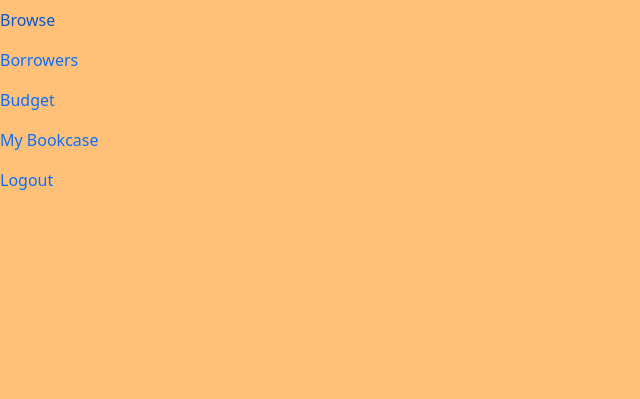
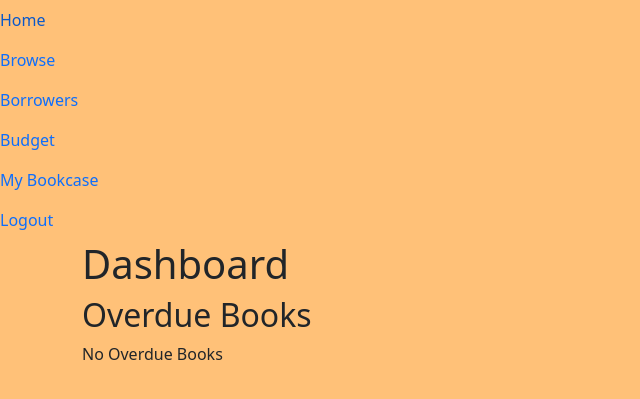
Before and after one commit to Champelo/bookcase, a Flask app: page /dashboard/ in a window 1280 px wide. Shown: the top 399 px of the page, without its empty margins (0-640 px from the left). Run offline with Flask 2, Linux system fonts and the light colour scheme; the visitor is signed in with stand-in values (Sample User, id 1); data that the repository does not hold is empty; some libraries are stand-ins or nearby versions.

Commit message:
Overdue books show up on the dashboard along with the borrower. The user can click on the links to go to the book and borrower profiles

```diff
--- a/bookcase/__init__.py
+++ b/bookcase/__init__.py
@@ -22,7 +22,7 @@ def create_app(test_config=None):
 
     login_manager = LoginManager()
     login_manager.init_app(app)
-    login_manager.login_view = 'auth.login'
+    login_manager.login_view = 'auth_bp.login'
     login_manager.login_message = 'Please login'
 
     if test_config is None:
--- a/bookcase/book/routes.py
+++ b/bookcase/book/routes.py
@@ -55,7 +55,7 @@ def update_book(isbn):
         book.bookprice = bookprice
         if book.due_date is not None:
             due_date = request.form['due_date']
-            book.due_date = due_date
+            book.due_date = datetime.strptime(due_date, '%Y-%m-%d')
         db.session.commit()
         return redirect(url_for('book_bp.book_profile', isbn=isbn))
 
--- a/bookcase/book/src/update-book.html
+++ b/bookcase/book/src/update-book.html
@@ -8,12 +8,12 @@
 <form method="post">
     <div class="form-group">
         <label for="bookprice">Price</label>
-        <input type="text" class="form-control" name="bookprice" placeholder="{{ book.bookprice }}">
+        <input type="text" class="form-control" name="bookprice" value="{{ book.bookprice }}">
     </div>
     {% if book.due_date is not none %}
     <div class="form-group">
         <label for="due_date">Due Date</label>
-        <input type="date" class="form-control" name="due_date" placeholder="{{ book.due_date }}">
+        <input type="date" class="form-control" name="due_date" value="{{ book.due_date }}">
     </div>
     {% endif %}
     <button class="btn btn-primary" type="submit" value="Submit">Enter</button>
--- a/bookcase/borrower/src/update-borrower.html
+++ b/bookcase/borrower/src/update-borrower.html
@@ -8,11 +8,11 @@
 <form method="post">
     <div class="form-group">
         <label for="fname">First Name</label>
-        <input type="text" class="form-control" name="fname" placeholder="{{ borrower.fname }}" value="{{ borrower.fname }}">
+        <input type="text" class="form-control" name="fname" value="{{ borrower.fname }}">
     </div>
     <div class="form-group">
         <label for="lname">Last Name</label>
-        <input type="text" class="form-control" name="lname" placeholder="{{ borrower.lname }}" value="{{ borrower.lname }}">
+        <input type="text" class="form-control" name="lname"  value="{{ borrower.lname }}">
     </div>
     <button class="btn btn-primary" type="submit" value="Submit">Enter</button>
 </form>
--- a/bookcase/budget/src/change-budget.html
+++ b/bookcase/budget/src/change-budget.html
@@ -7,7 +7,7 @@
     <form method="post">
         <div class="form-group">
             <label for="budget">Budget</label>
-            <input type="number" class="form-control" name="budget" placeholder="{{ current_user.budget }}" step="0.01" min = "0">
+            <input type="number" class="form-control" name="budget" value="{{ current_user.budget }}" step="0.01" min = "0">
         </div>
         <button class="btn btn-primary" type="submit" value="Submit">Enter</button>
     </form>
--- a/bookcase/home/routes.py
+++ b/bookcase/home/routes.py
@@ -1,9 +1,14 @@
 from flask import render_template
 from flask_login import login_required, current_user
 from . import home_bp
-
+from bookcase import models, db
+from datetime import datetime
 
 @home_bp.route('/')
 @login_required
 def dashboard():
-    return render_template('dashboard.html', user=current_user)
+    books = db.session.query(models.Book.title, models.Book.due_date,
+    models.Borrower.fname, models.Borrower.lname, models.Borrower.borrowerId).\
+        join(models.Borrower, models.Book.borrower_id == models.Borrower.borrowerId).\
+            filter(models.Book.due_date < datetime.now()).all()
+    return render_template('dashboard.html', user=current_user, books=books)
--- a/bookcase/home/src/dashboard.html
+++ b/bookcase/home/src/dashboard.html
@@ -3,5 +3,19 @@
 {% block title %}Dashboard{% endblock %}
 
 {% block content %}
-
+   <h1>Dashboard</h1>
+   <h2>Overdue Books</h2>
+   {% if books|length == 0 %}
+    <p>No Overdue Books</p>
+   {% else %}
+    <ul>
+        {% for book in books %}
+            <div>
+                <a href="{{ url_for('book_bp.book_profile', isbn=book.isbn) }}">{{ book.title }}</a>
+                <p>{{ book.due_date }}</p>
+                <a href="{{ url_for('borrower_bp.borrower_profile', borrowerID=book.borrowerId) }}">{{ book.fname }} {{ book.lname }}</p>
+            </div>
+        {% endfor %}
+    </ul>
+    {% endif %}
 {% endblock %}
--- a/bookcase/templates/base.html
+++ b/bookcase/templates/base.html
@@ -23,6 +23,7 @@
     <nav>
         <div class="navbar-nav">
             {% if current_user.is_authenticated %}
+                <a class="nav-item nav-link" href="{{ url_for('home_bp.dashboard') }}">Home</a>
                 <a class="nav-item nav-link" href="{{ url_for('book_bp.add_book') }}">Browse</a>
                 <a class="nav-item nav-link" href="{{ url_for('borrower_bp.view_borrowers') }}">Borrowers</a>
                 <a class="nav-item nav-link" href="{{ url_for('budget_bp.budget_home') }}">Budget</a>
```
